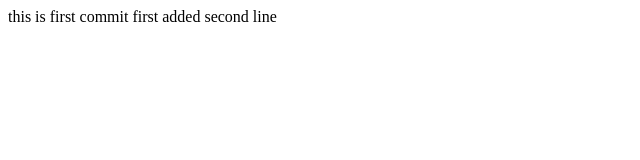
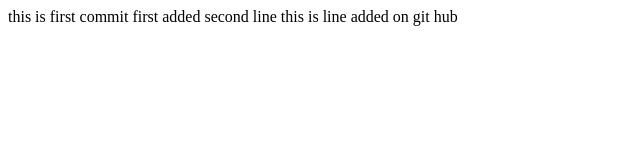
Before and after one commit to kosmos2302/Homework, a plain HTML site: page index.html in a window 1280 px wide. Shown: the whole page, without its empty margins (0-640 px from the left). Drawn offline with Linux system fonts and the light colour scheme.

Commit message:
Update index.html

```diff
--- a/index.html
+++ b/index.html
@@ -10,5 +10,7 @@
   this is first commit first
 
   added second line
+
+  this is line added on git hub
 </body>
 </html>
```
